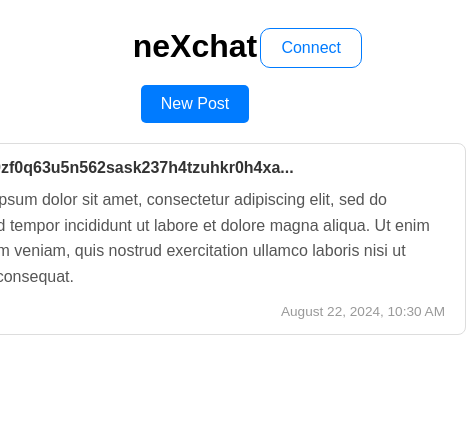
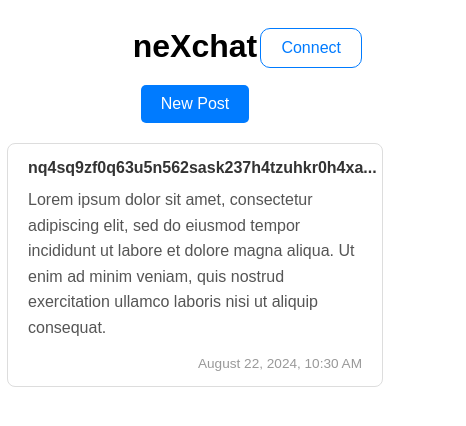
Before and after one commit to kittleik/nexchat, a Vue app: page / in a window 390 px wide. Shown: the top 426 px of the page, 466 px wide, since content can reach past the window. Built offline with nearby package versions, Linux system fonts and the light colour scheme.

Commit message:
Improved reactiveness so that it works on mobile

```diff
--- a/src/views/Home.vue
+++ b/src/views/Home.vue
@@ -100,8 +100,9 @@ h1 {
   border: 1px solid #ddd;
   border-radius: 8px;
   padding: 15px 20px;
-  width: 500px;
   margin-bottom: 20px;
+  max-width: 500px;
+  width: 100%;
 }
 
 .message-header {
--- a/src/views/NewPost.vue
+++ b/src/views/NewPost.vue
@@ -51,8 +51,7 @@ const submitPost = () => {
   display: flex;
   justify-content: center;  /* Center horizontally */
   align-items: flex-start;  /* Align to the top */
-  min-height: 100vh;  /* Ensure the container takes the full viewport height */
-  padding: 20px;
+  padding-top: 20px;
   box-sizing: border-box;  /* Ensure padding is included in the width/height calculation */
   overflow: hidden;  /* Prevent unnecessary scrollbars */
 }
```
